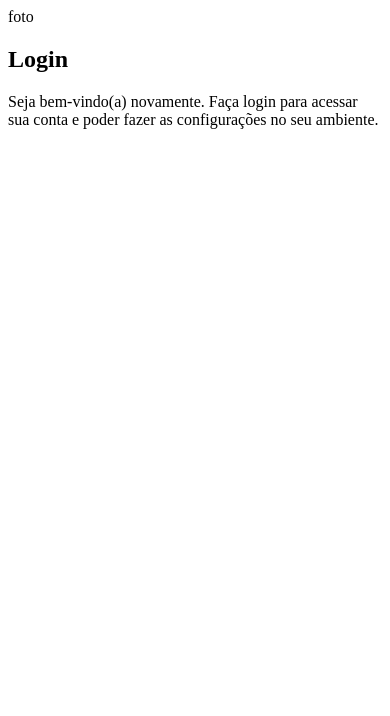
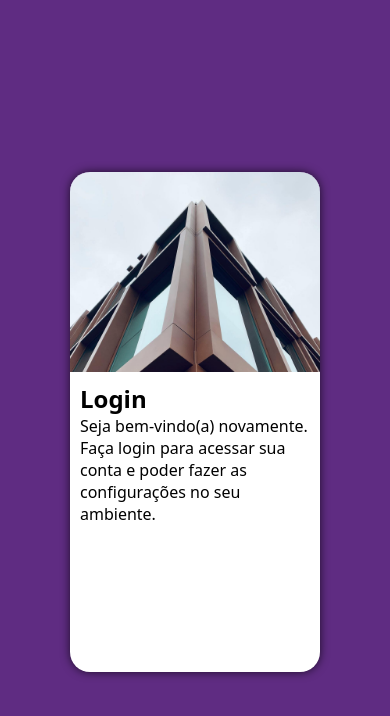
Before and after one commit to Sharllack/projeto-login, a plain HTML site: page index.html in a window 390 px wide. Drawn offline with Linux system fonts and the light colour scheme.

Commit message:
criando tela de login mobile first

```diff
--- a/estilos/styles.css
+++ b/estilos/styles.css
@@ -1 +1,47 @@
 @charset "UTF-8";
+
+* {
+    font-family: system-ui, -apple-system, BlinkMacSystemFont, 'Segoe UI', Roboto, Oxygen, Ubuntu, Cantarell, 'Open Sans', 'Helvetica Neue', sans-serif;
+    padding: 0px;
+    margin: 0px;
+    box-sizing: border-box;
+}
+
+body, html {
+    background-color: #5f2c82;
+    height: 100vh;
+    width: 100vw;
+}
+
+main {
+    position: relative;
+    height: 100vh;
+    width: 100vw;
+}
+
+section#login {
+    position: absolute;
+    top: 50%;
+    left: 50%;
+    transform: translate(-50%, -50%);
+    background-color: white;
+    width: 250px;
+    height: 500px;
+    border-radius: 20px;
+    overflow: hidden; /* O que estiver fora da section, fica escondido */
+    box-shadow: 0px 0px 10px rgba(0, 0, 0, 0.700);
+}
+
+section#login > div#imagem {
+    display: block;
+    background: #5f2c82 url('../imagens/pexels-david-underland-3523621.jpg');
+    height: 200px;
+    background-position: top;
+    background-size: cover;
+    background-repeat: no-repeat;
+}
+
+section#login > div#formulario {
+    display: block;
+    padding: 10px;
+}
--- a/index.html
+++ b/index.html
@@ -10,7 +10,7 @@
     <main>
         <section id="login">
             <div id="imagem">
-                foto
+
             </div>
             <div id="formulario">
                 <h1>Login</h1>
```
